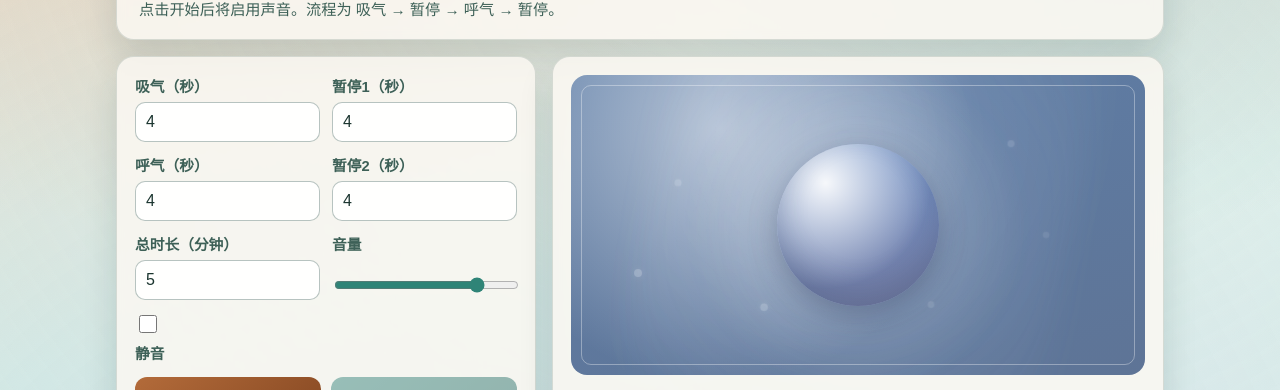
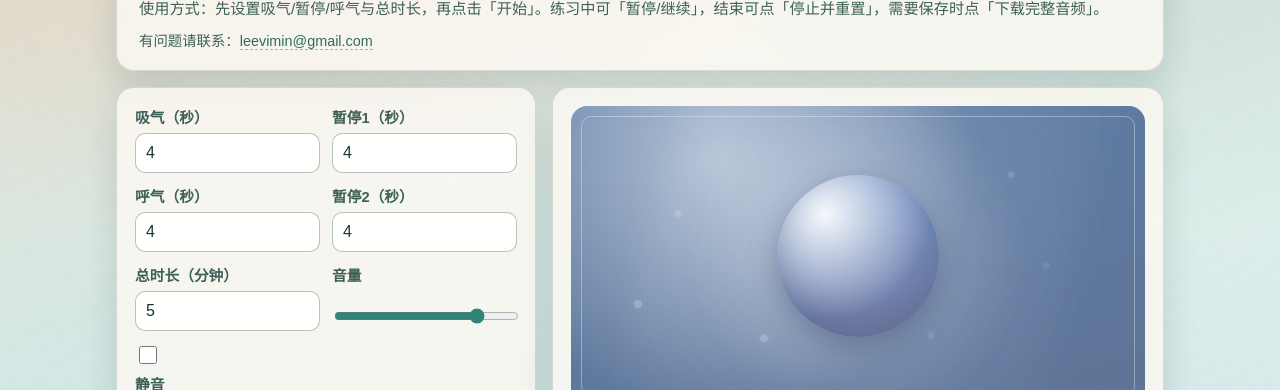
Before and after one commit to liweimin/breath, a plain HTML site: page index.html in a window 1280 px wide. Shown: the part 129-519 px from the top of the page. Drawn offline with Linux system fonts and the light colour scheme.

Commit message:
docs: 优化使用说明并添加联系邮箱

```diff
--- a/index.html
+++ b/index.html
@@ -11,7 +11,8 @@
     <section class="panel intro">
       <p class="eyebrow">Mindful Breathing</p>
       <h1>呼吸冥想引导</h1>
-      <p class="hint">点击开始后将启用声音。流程为 吸气 → 暂停 → 呼气 → 暂停。</p>
+      <p class="hint">使用方式：先设置吸气/暂停/呼气与总时长，再点击「开始」。练习中可「暂停/继续」，结束可点「停止并重置」，需要保存时点「下载完整音频」。</p>
+      <p class="support">有问题请联系：<a href="mailto:leevimin@gmail.com">leevimin@gmail.com</a></p>
     </section>
 
     <section class="panel controls-panel">
--- a/style.css
+++ b/style.css
@@ -85,6 +85,24 @@ h1 {
   margin: 10px 0 0;
   color: var(--soft-ink);
   font-size: 0.95rem;
+  line-height: 1.6;
+}
+
+.support {
+  margin: 8px 0 0;
+  color: var(--soft-ink);
+  font-size: 0.9rem;
+}
+
+.support a {
+  color: #2f6b62;
+  text-decoration: none;
+  border-bottom: 1px dashed rgba(47, 107, 98, 0.45);
+}
+
+.support a:hover {
+  color: #23574f;
+  border-bottom-color: rgba(35, 87, 79, 0.65);
 }
 
 .controls-panel {
```
